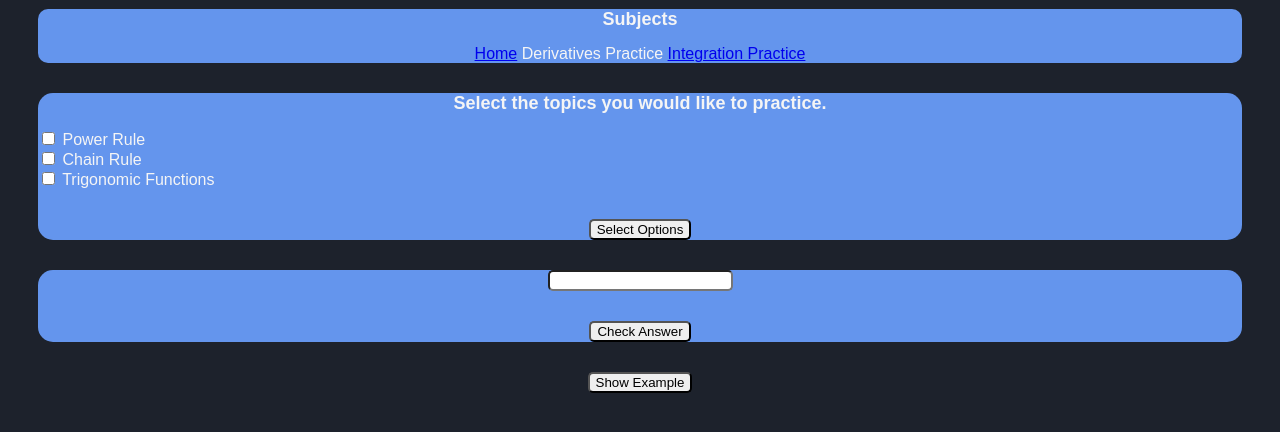
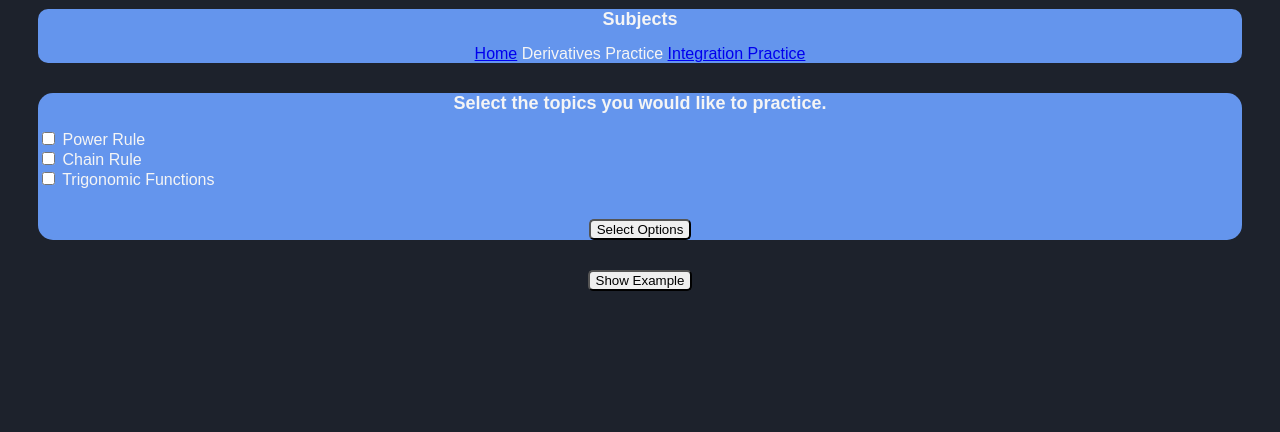
Before and after one commit to AldenWohlgemuth/Exhibition, a plain HTML site: page derivatives.html in a window 1280 px wide. Shown: the part 66-498 px from the top of the page. Drawn offline with Linux system fonts and the light colour scheme.

Commit message:
Fix error with showing question before question types selected

```diff
--- a/derivatives.html
+++ b/derivatives.html
@@ -66,6 +66,9 @@
             let correct = 0
             let numAsked = 0
             let percentCorrect = 0
+            //Show question types and hide actual question
+            document.getElementById("math_question").style.display = "none"
+            document.getElementById("question_types").style.display = "block"
             //Hides selection screen and shows question
             function showQuestion() {
                 //Increases the number of question types for each option selected-used to determine the length of arrays used
```
